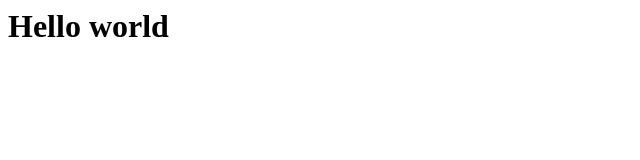
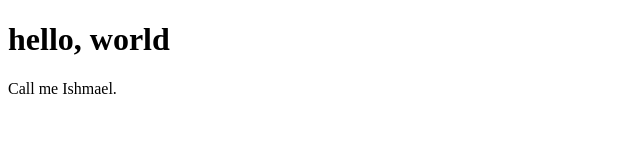
Before and after one commit to NoyalClaiton/Website, a plain HTML site: page index.html in a window 1280 px wide. Shown: the whole page, without its empty margins (0-640 px from the left). Drawn offline with Linux system fonts and the light colour scheme.

Commit message:
Added some HTML structure

```diff
--- a/index.html
+++ b/index.html
@@ -1 +1,10 @@
-<h1> Hello world </h>
+<!DOCTYPE html>
+<html>
+   <head>
+     <title></title>
+   </head>
+   <body>
+     <h1>hello, world</h1>
+     <p>Call me Ishmael.</p>
+   </body>
+</html>
```
